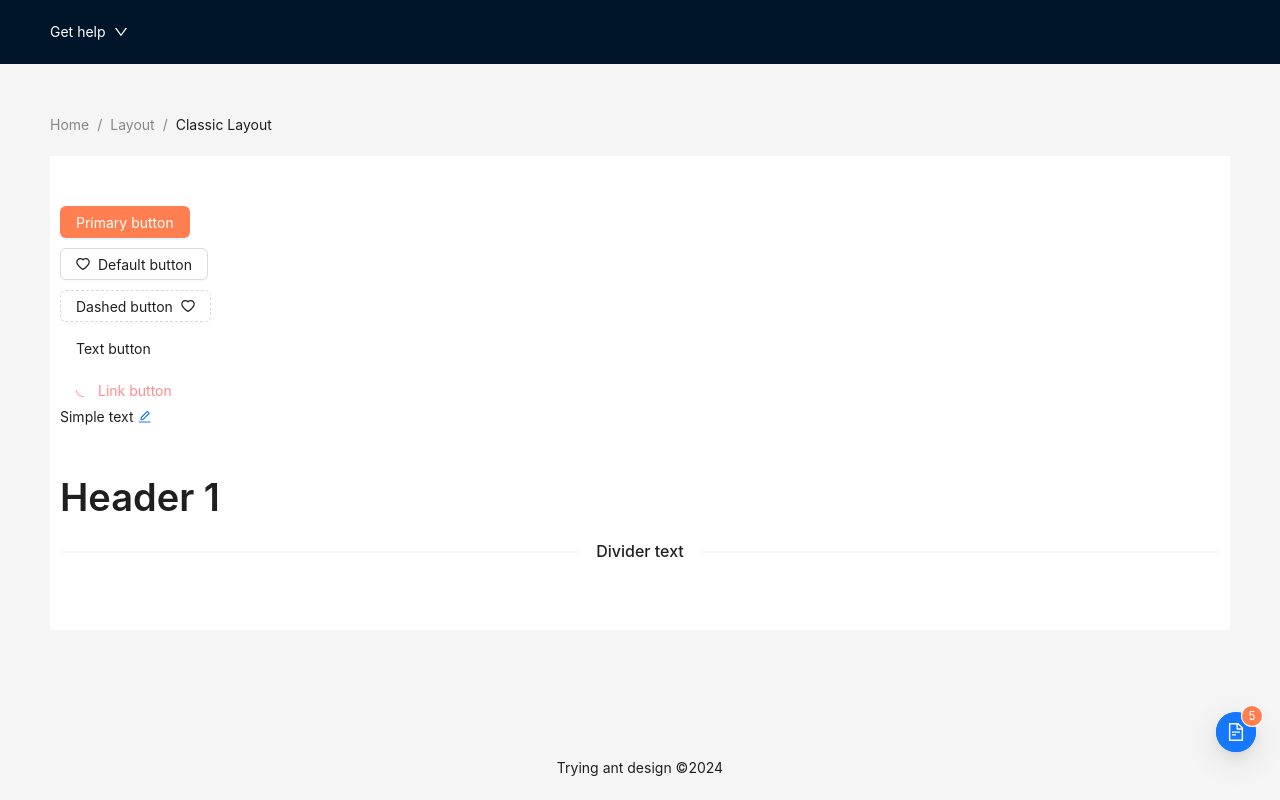
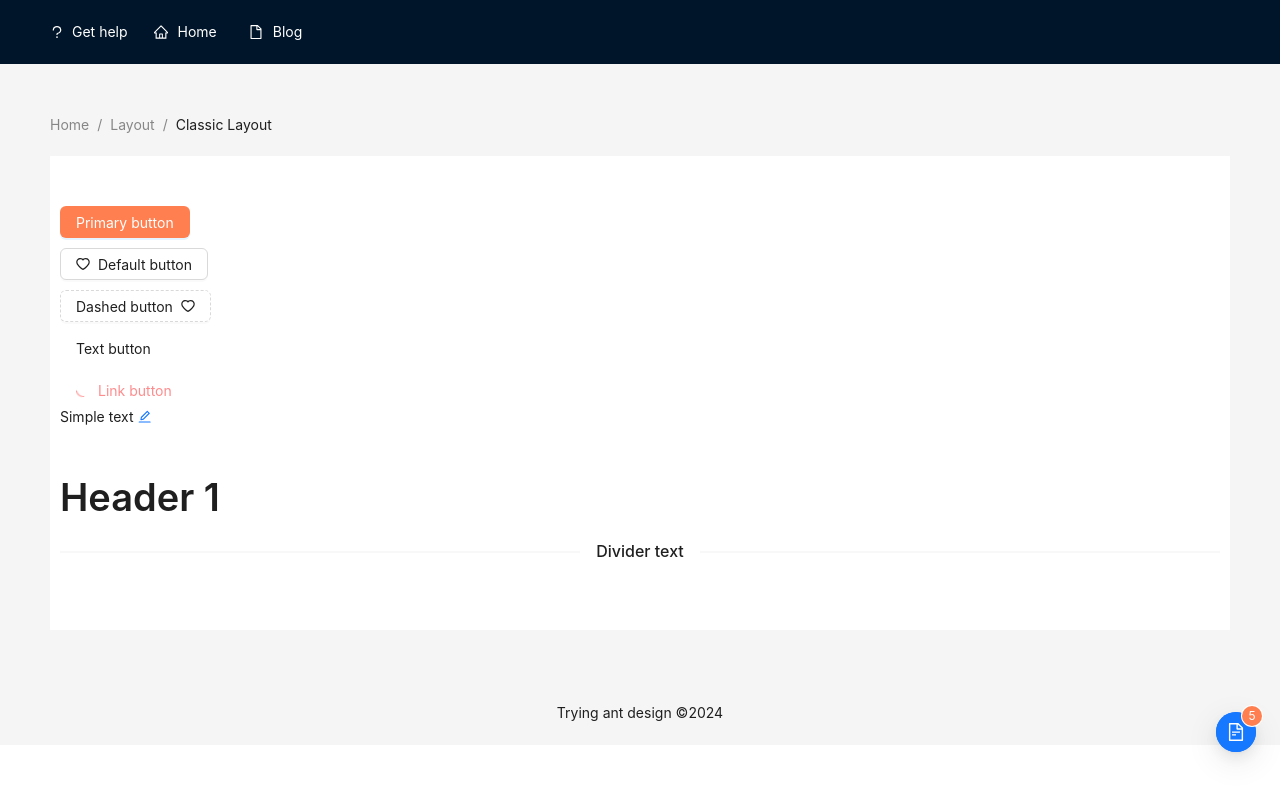
Before and after one commit to AidaChernyavskaya/ant-design, a React (Create React App) app: page / in a window 1280 px wide. Built offline with nearby package versions, Linux system fonts and the light colour scheme.

Commit message:
Try menu element

```diff
--- a/src/App.css
+++ b/src/App.css
@@ -3,3 +3,24 @@
     padding: 0;
     box-sizing: border-box;
 }
+
+.menu {
+    background: transparent;
+    width: 60%;
+}
+
+.ant-menu-dark.ant-menu-horizontal >.ant-menu-item-selected,
+.ant-menu-dark.ant-menu-horizontal >.ant-menu-item-selected:hover,
+.ant-menu-dark.ant-menu-horizontal >.ant-menu-submenu-selected,
+.ant-menu-dark.ant-menu-horizontal >.ant-menu-submenu-selected:hover,
+.ant-menu-dark>.ant-menu .ant-menu-item-selected{
+    background-color: rgba(255, 127, 80, 0.92);
+}
+
+.ant-menu-title-content, .ant-dropdown-menu-title-content {
+    color: white
+}
+
+.ant-dropdown .ant-dropdown-menu{
+    background-color: #001529;
+}
--- a/src/App.tsx
+++ b/src/App.tsx
@@ -1,12 +1,12 @@
 import React, {useState} from 'react';
 import './App.css';
 import {Button, FloatButton, Space, Typography} from "antd";
-import {DownOutlined, HeartOutlined} from "@ant-design/icons";
+import {FileOutlined, HeartOutlined, HomeOutlined, QuestionOutlined} from "@ant-design/icons";
 
 import {Divider, Flex, Layout} from "antd";
 import {Content, Footer, Header} from "antd/es/layout/layout";
 
-import {Breadcrumb, Dropdown} from "antd";
+import {Breadcrumb, Dropdown, Menu} from "antd";
 
 function App() {
     const [editableStr, setEditableStr] = useState('Simple text');
@@ -20,18 +20,53 @@ function App() {
             label: (<a target="_blank" rel="noopener noreferrer" href="">FAQ</a>),
         },
     ];
+    const items = [
+        {
+            label: 'Home',
+            key: 'home',
+            icon: <HomeOutlined style={{color: 'white'}}/>,
+        },
+        {
+            label: 'Blog',
+            key: 'blog',
+            icon: <FileOutlined style={{color: 'white'}}/>,
+            children: [
+                {
+                    type: 'group',
+                    label: 'Article',
+                    children: [
+                        {
+                            label: 'Read all',
+                            key: 'setting:1',
+                        },
+                        {
+                            label: 'Search',
+                            key: 'setting:2',
+                        },
+                    ],
+                },
+                {
+                    label: 'My blog',
+                    key: 'setting:3',
+                },
+            ],
+        },
+    ];
 
   return (
-      <Layout style={{height: '100vh'}}>
-          <Header>
+      <Layout >
+          <Header >
+              <Flex justify={"flex-start"} align={"center"} gap={10}>
                   <Dropdown menu={{items: menuItems}}>
                       <a onClick={(e) => e.preventDefault()}>
-                      <Space style={{color: 'white'}}>
+                          <Space style={{color: 'white', width: 'max-content'}}>
+                              <QuestionOutlined />
                               Get help
-                          <DownOutlined />
                           </Space>
                       </a>
                   </Dropdown>
+                  <Menu items={items} mode='horizontal' className='menu' theme={'dark'}/>
+              </Flex>
           </Header>
           <Content style={{padding: '50px'}}>
               <Breadcrumb
```
Lines whose indentation alone changed are shown as unchanged.
